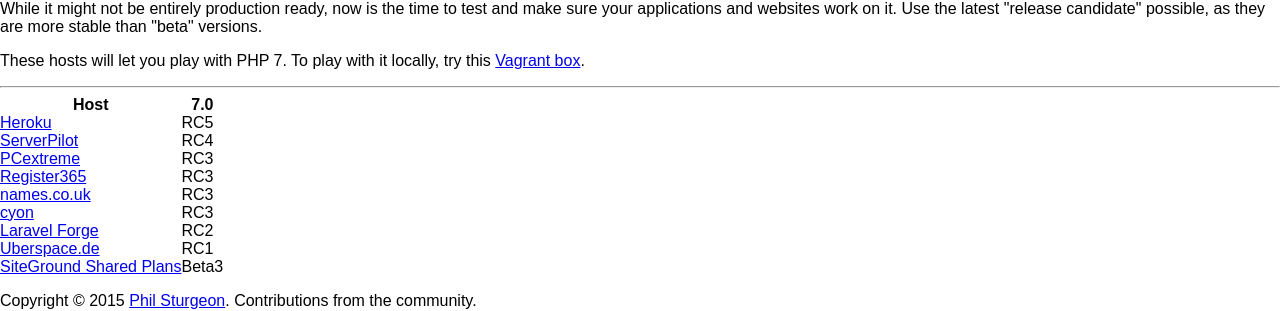
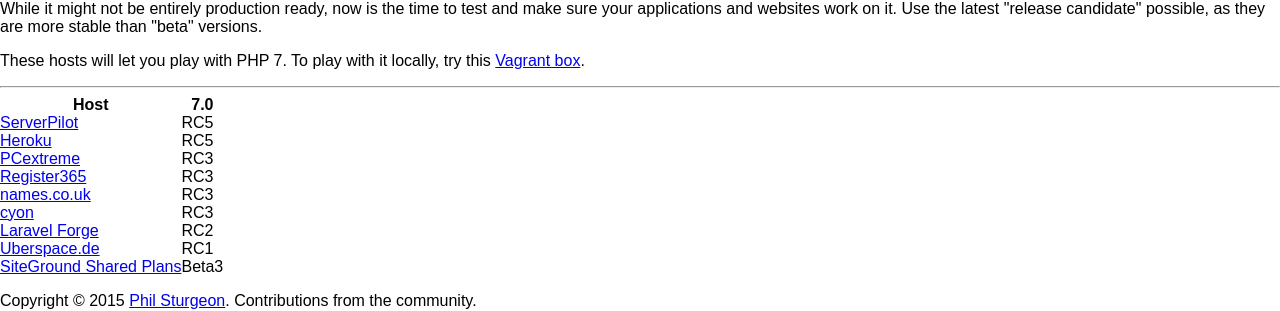
Before and after one commit to phpversions/phpversions.info, a Jekyll site: the page built from php-7.html, in a window 1280 px wide. Shown: the part 900-1211 px from the top of the page. Built offline with Jekyll 4.4.1, drawn with Linux system fonts in a browser that asks for light colours; nearby versions of some CDN libraries.

Commit message:
ServerPilot: 7.0 RC5

```diff
--- a/_data/paas_hosts.yml
+++ b/_data/paas_hosts.yml
@@ -37,7 +37,7 @@
   php54: 45
   php55: 30
   php56: 14
-  php70: RC4
+  php70: RC5
   default: 5.6.14
 
 - name: "Laravel Forge"
```
